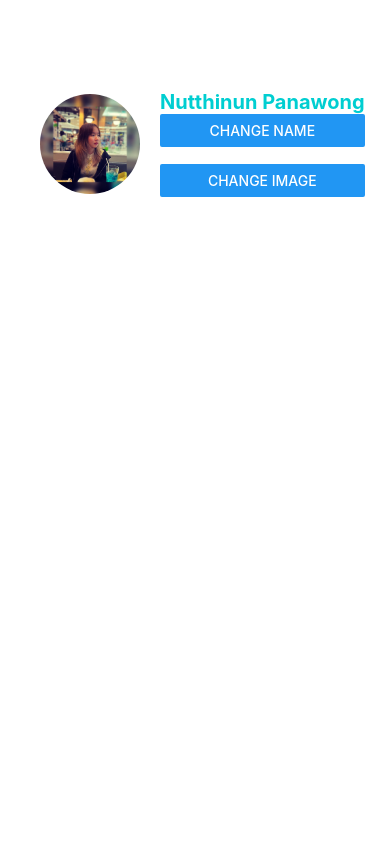
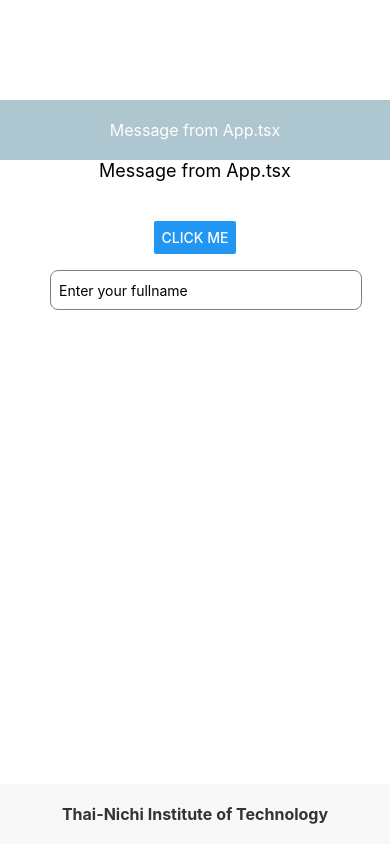
Before and after one commit to Nutthinun-526/ReactNativeTNI_2213111392, a React Native app: screen / in a window 390 px wide. Built offline with nearby package versions, Linux system fonts and the light colour scheme.

Commit message:
Practice1[3-08-2024]

```diff
--- a/App.tsx
+++ b/App.tsx
@@ -1,15 +1,41 @@
-import { StyleSheet, Text, View } from 'react-native'
-import React from 'react'
-import ProfileScreen from './components/ProfileScreen'
+import React, { useEffect, useState } from "react";
+import { View, StyleSheet, TextInput } from "react-native";
+import AppHeader from "./components/AppHeader";
+import Content from "./components/Content";
+import AppFooter from "./components/AppFooter";
+import { stylesPractice } from "./styles/styles";
 
-const App = () => {
+function App(): React.JSX.Element {
+  const [fullname, setFullname] = useState("");
+  const [message, setMessage] = useState("Message from App.tsx");
+  const [footMessage, setFootMessage] = useState(
+    "Thai-Nichi Institute of Technology"
+  );
+
+  useEffect(() => {
+    console.log("Component has mounted");
+  }, []);
+
   return (
-    <View>
-      <ProfileScreen/>
+    <View style={styles.container}>
+      <AppHeader fullname={fullname} message={message} />
+      <Content message={message} fullname={fullname} />
+      <AppFooter footerMessage={footMessage} />
+      <TextInput
+        style={stylesPractice.input}
+        placeholder="Enter your fullname"
+        value={fullname}
+        onChangeText={setFullname}
+      />
     </View>
-  )
+  );
 }
 
-export default App
+const styles = StyleSheet.create({
+  container: {
+    flex: 1,
+    //justifyContent: "space-between",
+  },
+});
 
-const styles = StyleSheet.create({})
+export default App;
--- a/components/AppFooter.tsx
+++ b/components/AppFooter.tsx
@@ -1,34 +1,17 @@
-import { StatusBar } from 'expo-status-bar';
-import { StyleSheet,Text,View} from 'react-native';
-import React from 'react'
+import React from 'react';
+import { View, Text } from 'react-native';
+import { stylesPractice} from '../styles/styles';
 
-const AppFooter = (): React.JSX.Element => {
+interface AppFooterProps {
+  footerMessage: string;
+}
 
+const AppFooter: React.FC<AppFooterProps> = ({ footerMessage }) => {
   return (
-    <View style={styles.footer}>
-      <Text style={styles.footerText}>
-        Thai Nichi Institute of Technology
-      </Text>
+    <View style={stylesPractice.footer}>
+      <Text style={stylesPractice.footerText}>{footerMessage}</Text>
     </View>
   );
-}
+};
 
 export default AppFooter;
-
-const styles = StyleSheet.create({
-  footer: {
-      backgroundColor: '#f8f8f8',
-      padding: 20,
-      alignItems: 'center',
-      justifyContent: 'center',
-      position: 'absolute',
-      left: 0,
-      right: 0,
-      bottom: 0,
-  },
-  footerText: {
-      fontSize: 16,
-      fontWeight: 'bold',
-      color: '#333',
-  },
-});
--- a/components/AppHeader.tsx
+++ b/components/AppHeader.tsx
@@ -1,46 +1,19 @@
-import { View, Text, StyleSheet } from 'react-native';
 import React from 'react';
+import { View, Text } from 'react-native';
+import { stylesPractice} from '../styles/styles';
 
-type AppHeaderProps = {
-  name:String;
+interface AppHeaderProps {
+  fullname: string;
+  message: string;
 }
 
-
-
-const AppHeader = ({name}:AppHeaderProps): React.JSX.Element => {
+const AppHeader: React.FC<AppHeaderProps> = ({ fullname, message }) => {
   return (
-    <View style={styles.header}>
-      <Text style={styles.headerText}>
-        {'\n'}
-        Input your fullname
-      </Text >
-      <Text style={styles.subtitleText}>
-        {name}
-      </Text>
+    <View style={stylesPractice.header}>
+      <Text style={stylesPractice.headerText}>{fullname}</Text>
+      <Text style={stylesPractice.subtitleText}>{message}</Text>
     </View>
-  )
-}
+  );
+};
 
 export default AppHeader;
-
-const styles = StyleSheet.create({
-  header: {
-    backgroundColor: '#AEC6CF',
-    padding: 20,
-    alignItems: 'center',
-    justifyContent: 'center',
-    position: 'absolute',
-    left: 0,
-    right: 0,
-    top: 0,
-  },
-  headerText: {
-    fontSize: 20,
-    fontWeight: 'bold',
-    color: '#fff',
-  },
-  subtitleText: {
-    fontSize: 16,
-    color: '#fff',
-  },
-});
--- a/components/Content.tsx
+++ b/components/Content.tsx
@@ -1,36 +1,28 @@
-import { View, Text, StyleSheet, Alert, Button } from 'react-native'
-import React from 'react'
+import React from "react";
+import { View, Text, Button, Alert} from "react-native";
+import { stylesPractice} from '../styles/styles';
 
-const Content = () => {
+interface ContentProps {
+  message: string;
+  fullname: string;
+}
 
-  const name = 'Nutthinun';
-  const onClickMe = () => {
-    Alert.alert("Hello",name);
-  }
+const Content =  ({ message,fullname } : ContentProps) : React.JSX.Element => {
+
+  const [displayFullname,setDisplayFullname] = React.useState('');
+
+  const handleButtonClick = () =>{
+    setDisplayFullname(fullname);
+    Alert.alert("Hello",`Input your fullname : ${fullname}`);
+  };
 
   return (
-    <View style={styles.content}>
-      <Text style={styles.text}>
-        Nutthinun Panawong
-      </Text>
-      <Button
-      title = "click me"
-      onPress = {onClickMe}
-      />
+    <View style={stylesPractice.content}>
+      <Text style={stylesPractice.text}>{message}</Text>
+      <Text style={stylesPractice.text}>{displayFullname}</Text>
+      <Button title="Click Me" onPress={handleButtonClick} />
     </View>
-  )
-}
+  );
+};
 
 export default Content;
-
-const styles = StyleSheet.create({
-    content: {
-        flex:1,
-        alignItems: 'center',
-        justifyContent: 'center',
-    },
-    text: {
-        fontSize:18,
-        marginBottom:20,
-    },
-});
--- a/components/ProfileScreen.tsx
+++ b/components/ProfileScreen.tsx
@@ -1,6 +1,6 @@
 import {StyleSheet,Text,View,Image, Button } from 'react-native'
 import React, { useState } from 'react'
-import styles from '../styles/styles'
+import {styles} from "../styles/styles";
 
 const ProfileScreen = () : React.JSX.Element => {
     const Profile = require("../assets/Profile.png");
@@ -20,16 +20,15 @@ const ProfileScreen = () : React.JSX.Element => {
     return (
       <View style={styles.container}>
         <View style={styles.profileContainer}>
-            <Image source={image} style={styles.profileImage}/>
+          <Image source={image} style={styles.profileImage} />
           <View>
             <Text style={styles.profileName}>{name}</Text>
-            <Button title="Change name" onPress={handleChangeName}/>
-            <Text>{'\n'}</Text>
+            <Button title="Change Name" onPress={handleChangeName} />
+            <Text>{"\n"}</Text>
             <Button title="Change Image" onPress={handleChangeImage}/>
           </View>
         </View>
       </View>
     );
   };
-
-export default ProfileScreen
+  export default ProfileScreen;
--- a/styles/styles.ts
+++ b/styles/styles.ts
@@ -1,11 +1,10 @@
-import {StyleSheet} from 'react-native'
-import React from 'react'
+import { StyleSheet } from "react-native";
 
-export default StyleSheet.create({
+const styles = StyleSheet.create({
   container: {
     alignItems: "center",
     padding: 20,
-        borderColor: "#f0fff0" /*สีพื้นหลังhoneydew*/
+    borderColor: "#f5f5f5", //ตั้งค่าสีพื้นหลังเป็นสีเทาอ่อน
   },
   profileImage: {
     borderRadius: 50,
@@ -26,7 +25,69 @@ export default StyleSheet.create({
   profileName: {
     fontSize: 20,
     fontWeight: "bold",
-        color: "#00ced1",
+    color: "#00008b",
   },
+});
 
-})
+const stylesPractice = StyleSheet.create({
+  container: {
+   // flex: 1,
+    justifyContent: "center",
+    alignItems: "center",
+    padding: 16,
+    backgroundColor: "#ffffff",
+
+  },
+  header: {
+    backgroundColor: "#AEC6CF",
+    padding: 20,
+    alignItems: "center",
+    justifyContent: "center",
+    marginTop:100
+  },
+  headerText: {
+    fontSize: 20,
+    fontWeight: "bold",
+    color: "#fff",
+  },
+  subtitleText: {
+    fontSize: 16,
+    color: "#fff",
+  },
+  footer: {
+    backgroundColor: "#f8f8f8",
+    padding: 20,
+    alignItems: "center",
+    justifyContent: "center",
+    position: "absolute",
+    left: 0,
+    right: 0,
+    bottom: 0,
+  },
+  footerText: {
+    fontSize: 16,
+    fontWeight: "bold",
+    color: "#333",
+  },
+  content: {
+ //   flex: 1,
+    alignItems: "center",
+    justifyContent: "center",
+  },
+  text: {
+    fontSize: 18,
+    marginBottom: 20,
+  },
+  input: {
+    height: 40,
+    borderColor: "gray",
+    borderWidth: 1,
+    marginTop: 16,
+    paddingHorizontal: 8,
+    width: "80%",
+    borderRadius: 8,
+    marginLeft:50
+  },
+});
+
+export { styles, stylesPractice };
```
Also changed, not shown: App1.tsx (+15 -27 lines), App2.tsx (added, +16 -0 lines), components/UseEffectExample.tsx (added, +34 -0 lines). Lines whose indentation alone changed are shown as unchanged.
